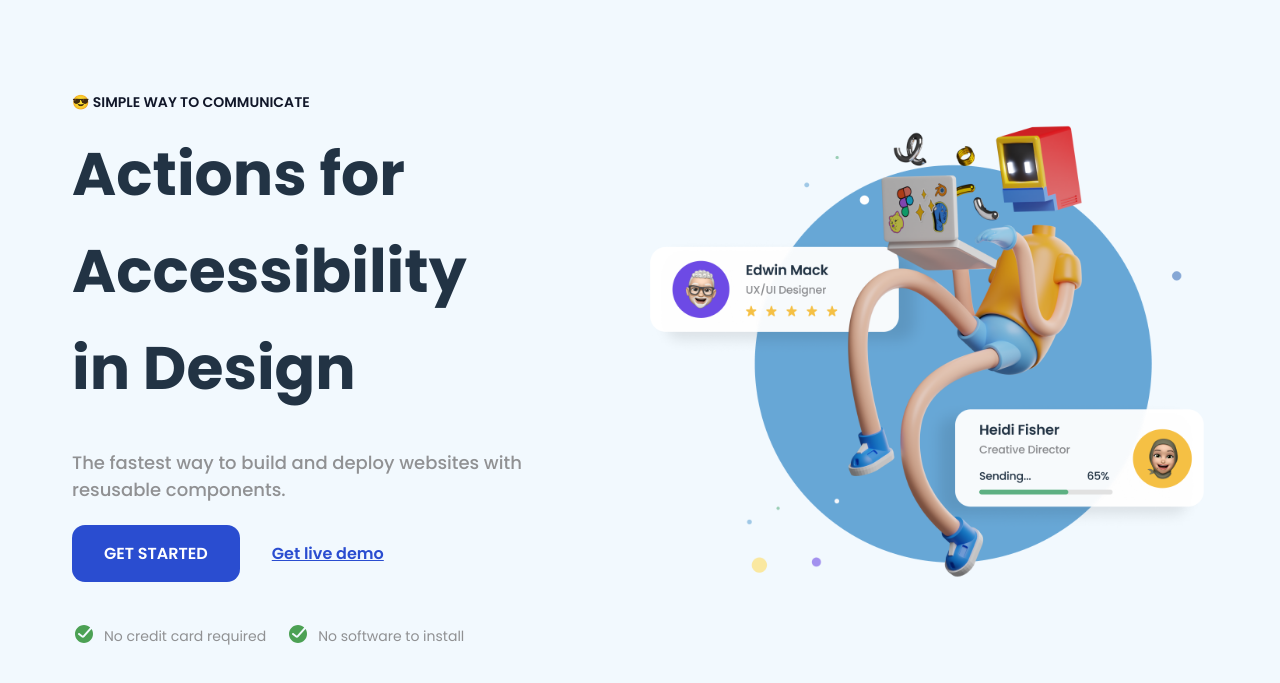
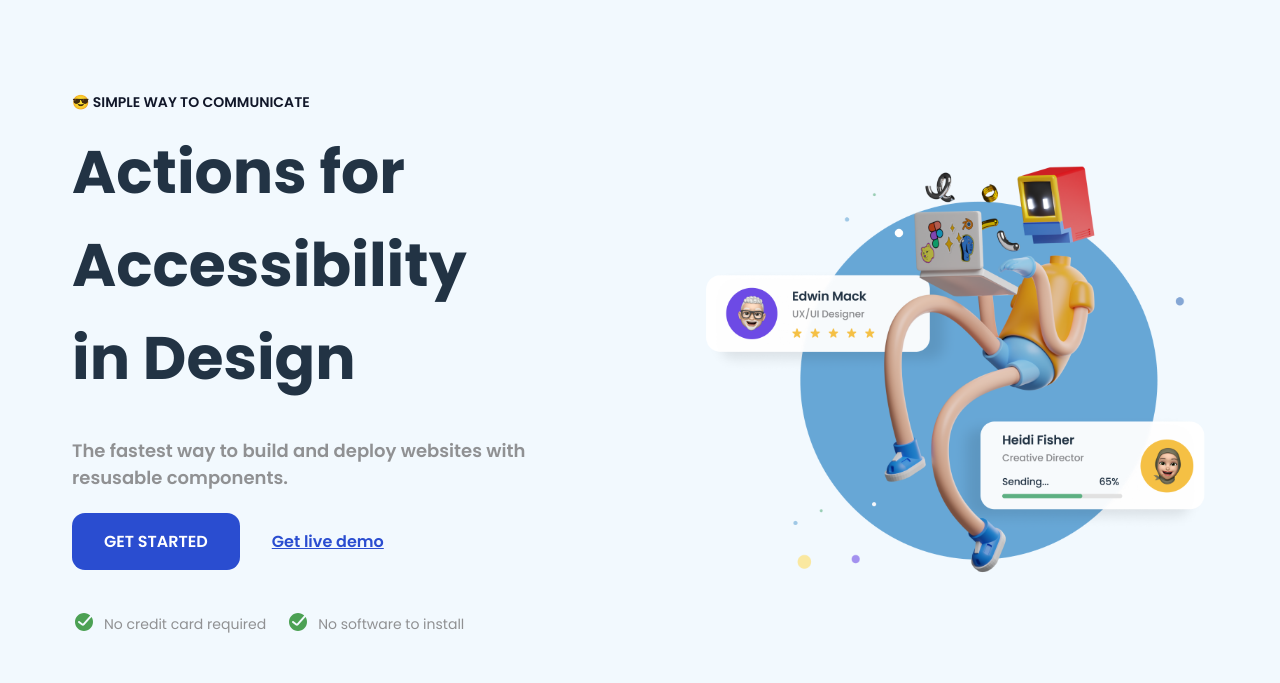
Before and after one commit to danielsouzaaj/devchallengers, a plain HTML site: page Simple Homepage/index.html in a window 1280 px wide. Shown: the part 55-738 px from the top of the page. Drawn offline with Linux system fonts and the light colour scheme.

Commit message:
Alterando css

```diff
--- a/Simple Homepage/css/styles.css
+++ b/Simple Homepage/css/styles.css
@@ -131,14 +131,14 @@ header .container {
 .hero-content h1 {
     font-size: 60px;
     font-weight: 700;
-    line-height: 97px;
+    line-height: 93px;
     color: var(--text-color-title);
     margin: 12px 0 32px;
 }
 
 .hero-content p {
     font-size: 18px;
-    font-weight: 500;
+    font-weight: 600;
     color: var(--text-color-secondary);
     margin-bottom: 22px;
 }
@@ -185,6 +185,6 @@ header .container {
 }
 
 .hero img {
-    flex-basis: 50%;
-    align-self: flex-start;
+    flex-basis: 45%;
+    align-self: center;
 }
```
